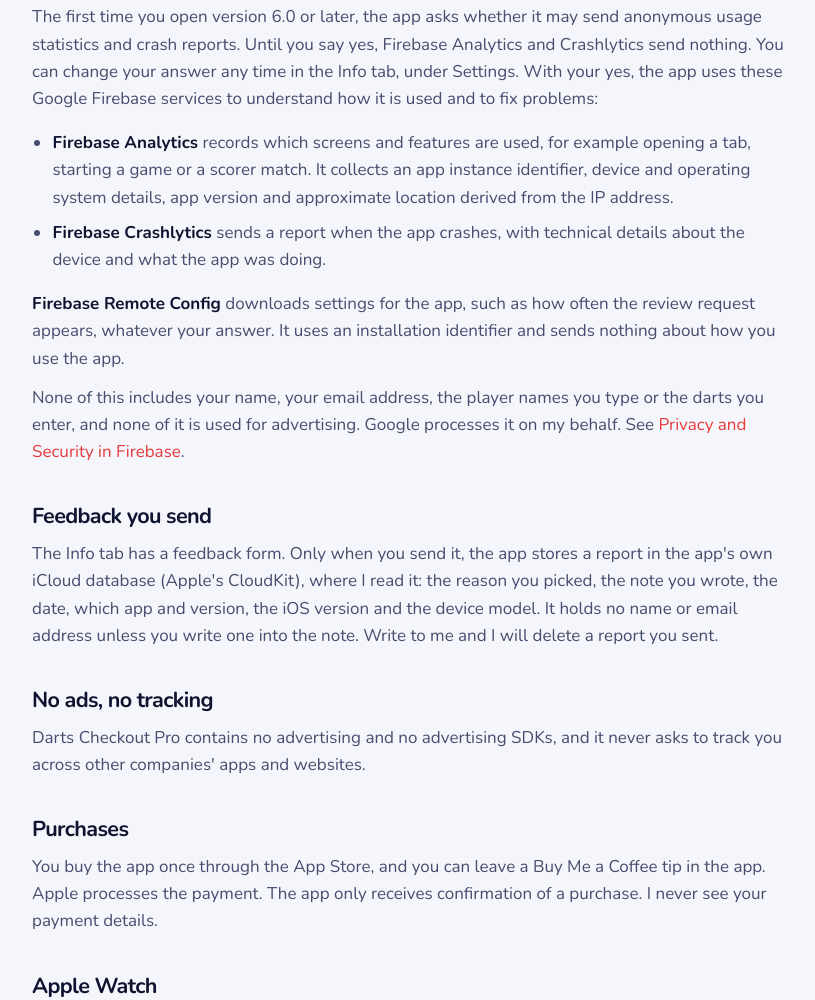
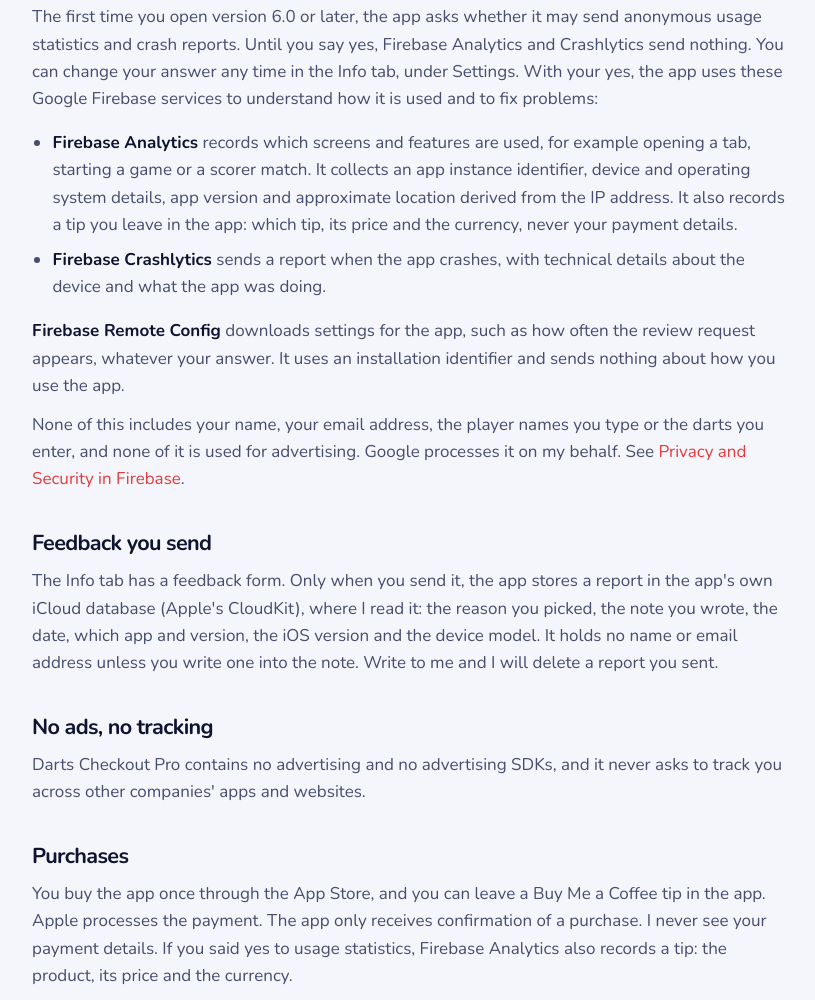
Before and after one commit to vinklair/vinklair.github.io, a plain HTML site: page darts-checkout-pro-privacy-policy.html in a window 1280 px wide. Shown: the part 1319-2319 px from the top of the page, without its empty margins (228-1043 px from the left). Drawn offline with Linux system fonts and the light colour scheme.

Commit message:
Darts privacy policies: purchases in Firebase Analytics, with the person's yes
Co-Authored-By: Claude Opus 5.5 <noreply@anthropic.com>

```diff
--- a/darts-checkout-pro-privacy-policy.html
+++ b/darts-checkout-pro-privacy-policy.html
@@ -66,7 +66,7 @@
             <h2>Usage statistics and crash reports, only with your yes</h2>
             <p>The first time you open version 6.0 or later, the app asks whether it may send anonymous usage statistics and crash reports. Until you say yes, Firebase Analytics and Crashlytics send nothing. You can change your answer any time in the Info tab, under Settings. With your yes, the app uses these Google Firebase services to understand how it is used and to fix problems:</p>
             <ul>
-                <li><strong>Firebase Analytics</strong> records which screens and features are used, for example opening a tab, starting a game or a scorer match. It collects an app instance identifier, device and operating system details, app version and approximate location derived from the IP address.</li>
+                <li><strong>Firebase Analytics</strong> records which screens and features are used, for example opening a tab, starting a game or a scorer match. It collects an app instance identifier, device and operating system details, app version and approximate location derived from the IP address. It also records a tip you leave in the app: which tip, its price and the currency, never your payment details.</li>
                 <li><strong>Firebase Crashlytics</strong> sends a report when the app crashes, with technical details about the device and what the app was doing.</li>
             </ul>
             <p><strong>Firebase Remote Config</strong> downloads settings for the app, such as how often the review request appears, whatever your answer. It uses an installation identifier and sends nothing about how you use the app.</p>
@@ -78,7 +78,7 @@
             <p>Darts Checkout Pro contains no advertising and no advertising SDKs, and it never asks to track you across other companies' apps and websites.</p>
 
             <h2>Purchases</h2>
-            <p>You buy the app once through the App Store, and you can leave a Buy Me a Coffee tip in the app. Apple processes the payment. The app only receives confirmation of a purchase. I never see your payment details.</p>
+            <p>You buy the app once through the App Store, and you can leave a Buy Me a Coffee tip in the app. Apple processes the payment. The app only receives confirmation of a purchase. I never see your payment details. If you said yes to usage statistics, Firebase Analytics also records a tip: the product, its price and the currency.</p>
 
             <h2>Apple Watch</h2>
             <p>The Apple Watch app contains no analytics, crash reporting or advertising SDKs. It keeps your game scores on the watch and reads your checkout customizations from the same iCloud key-value storage as the iPhone app.</p>
```
Also changed, not shown: darts-checkout-free-privacy-policy.html (+2 -2 lines).
